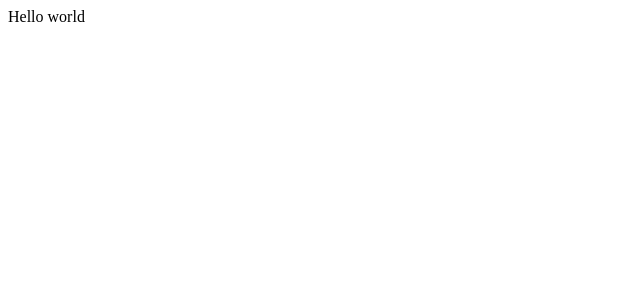
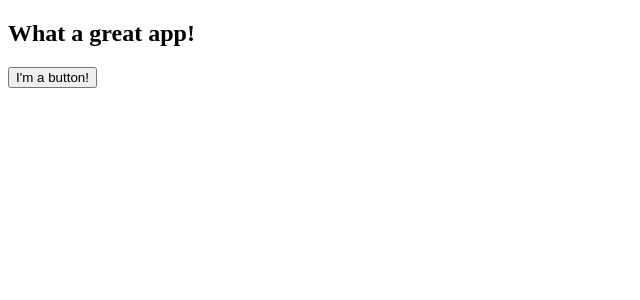
Before and after one commit to svalenziano/react-lab, a React (Vite) app: page / in a window 1280 px wide. Shown: the top 300 px of the page, without its empty margins (0-640 px from the left). Built offline with nearby package versions, Linux system fonts and the light colour scheme.

Commit message:
Hello world 2

```diff
--- a/src/main.tsx
+++ b/src/main.tsx
@@ -9,6 +9,17 @@ createRoot(document.getElementById('root')!).render(
   </StrictMode>,
 )
 
+function MyButton() {
+    return (
+        <button>I'm a button!</button>
+    )
+}
+
 function MyApp() {
-    return "Hello world"
+    return (
+        <div>
+          <h2>What a great app!</h2>
+          <MyButton />
+        </div>
+    )
 }
```
